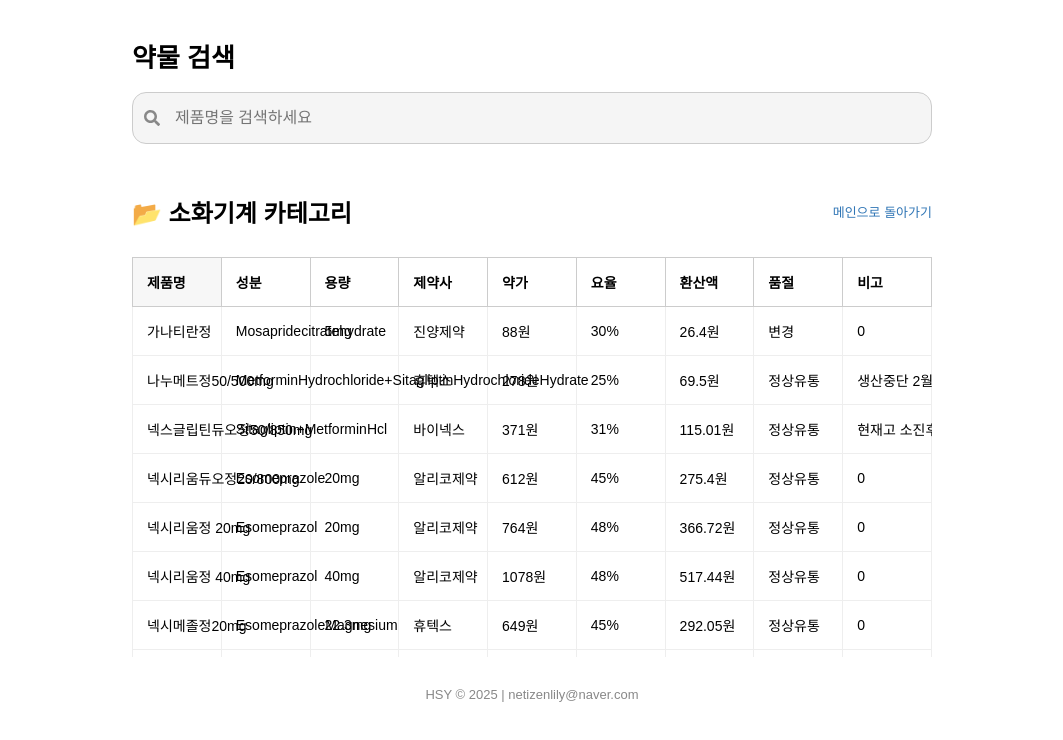
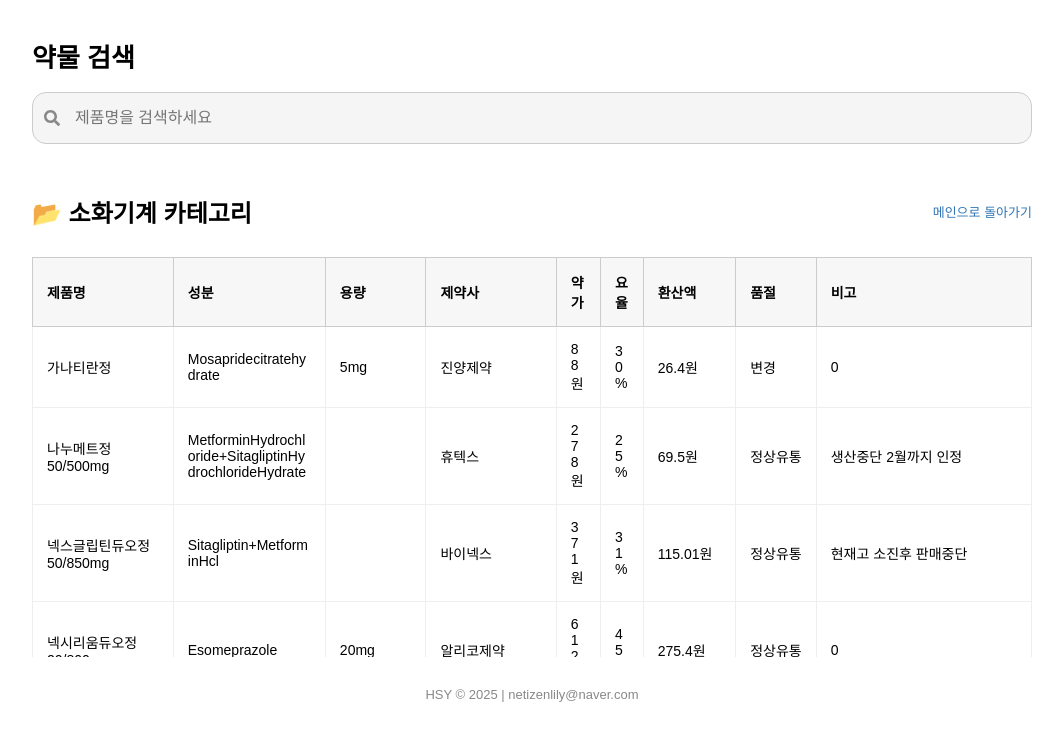
Before and after one commit to dasampharm/dasanpharm, a React (Create React App) app: page / in a window 1280 px wide. Both pictures are taken after a click on the button "소화기계". Shown: the top 740 px of the page, without its empty margins (108-1171 px from the left). Built offline with nearby package versions, Linux system fonts and the light colour scheme.

Commit message:
Update App.js

```diff
--- a/src/App.js
+++ b/src/App.js
@@ -79,17 +79,35 @@ function App() {
     if (inputRef.current) inputRef.current.value = "";
   };
 
-  const getColumnWidth = (key) => {
-    if (key === "제품명") return "96px";
-    if (key === "성분") return "120px";
-    if (key === "용량") return "40px";
-    if (key === "약가" || key === "요율") return "60px";
-    if (key === "비고") return "auto";
-    return "80px";
+  const getCellStyle = (key, value) => {
+    if (["제품명", "성분", "용량", "제약사"].includes(key)) {
+      return {
+        whiteSpace: value && value.length > 8 ? "normal" : "nowrap",
+        wordBreak: "break-word",
+        overflowWrap: "anywhere",
+      };
+    }
+    if (["품절", "환산액"].includes(key)) {
+      return {
+        whiteSpace: "nowrap",
+      };
+    }
+    if (key === "비고") {
+      return {
+        whiteSpace: value && value.length > 15 ? "normal" : "nowrap",
+        wordBreak: "break-word",
+        overflowWrap: "anywhere",
+      };
+    }
+    return {
+      whiteSpace: "normal",
+      wordBreak: "break-word",
+      overflowWrap: "anywhere",
+    };
   };
 
   return (
-    <div style={{ padding: "20px", fontFamily: "sans-serif", maxWidth: "800px", margin: "0 auto" }}>
+    <div style={{ padding: "20px", fontFamily: "sans-serif", maxWidth: "1000px", margin: "0 auto" }}>
       <div style={{ position: "sticky", top: 0, zIndex: 10, backgroundColor: "#fff", paddingBottom: "10px" }}>
         <h1 style={{ fontSize: "26px" }}>약물 검색</h1>
         <div style={{ display: "flex", gap: "8px" }}>
@@ -154,11 +172,11 @@ function App() {
           )}
 
           <div style={{ maxHeight: "400px", overflowY: "auto", position: "relative" }}>
-            <table style={{ borderCollapse: "collapse", tableLayout: "fixed", width: "100%", fontSize: "14px" }}>
+            <table style={{ borderCollapse: "collapse", tableLayout: "auto", width: "100%", fontSize: "14px" }}>
               <thead>
                 <tr>
                   {["제품명", selectedDrug ? null : "성분", "용량", "제약사", "약가", "요율", "환산액", "품절", "비고"].filter(Boolean).map((key, i) => (
-                    <th key={i} style={{ padding: "14px", border: "1px solid #ccc", backgroundColor: "#f7f7f7", textAlign: "left", minWidth: getColumnWidth(key), position: key === "제품명" ? "sticky" : "static", left: key === "제품명" ? 0 : "auto", background: key === "제품명" ? "#f7f7f7" : undefined, zIndex: key === "제품명" ? 3 : 2 }}>{key}</th>
+                    <th key={i} style={{ padding: "14px", border: "1px solid #ccc", backgroundColor: "#f7f7f7", textAlign: "left" }}>{key}</th>
                   ))}
                 </tr>
               </thead>
@@ -166,18 +184,7 @@ function App() {
                 {getFilteredDrugs().map((drug, index) => (
                   <tr key={index}>
                     {["제품명", selectedDrug ? null : "성분", "용량", "제약사", "약가", "요율", "환산액", "품절", "비고"].filter(Boolean).map((key, i) => (
-                      <td key={i} style={{
-                        padding: "14px",
-                        border: "1px solid #eee",
-                        whiteSpace: key === "비고" && drug[key] && drug[key].length > 30 ? "normal" : "nowrap",
-                        wordBreak: "break-word",
-                        overflowWrap: "anywhere",
-                        minWidth: getColumnWidth(key),
-                        position: key === "제품명" ? "sticky" : "static",
-                        left: key === "제품명" ? 0 : "auto",
-                        background: key === "제품명" ? "#fff" : undefined,
-                        zIndex: key === "제품명" ? 2 : 1
-                      }}>{drug[key]}</td>
+                      <td key={i} style={{ padding: "14px", border: "1px solid #eee", ...getCellStyle(key, drug[key]) }}>{drug[key]}</td>
                     ))}
                   </tr>
                 ))}
```
